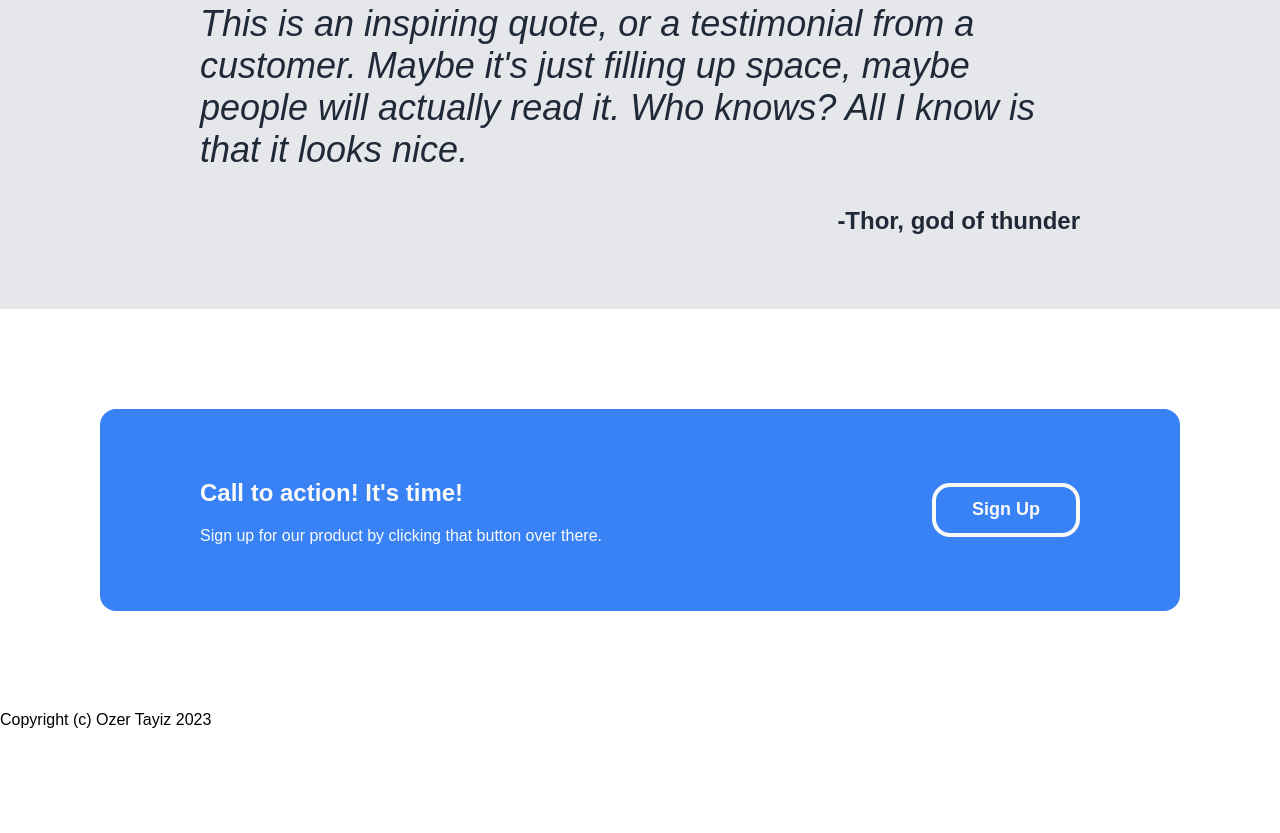
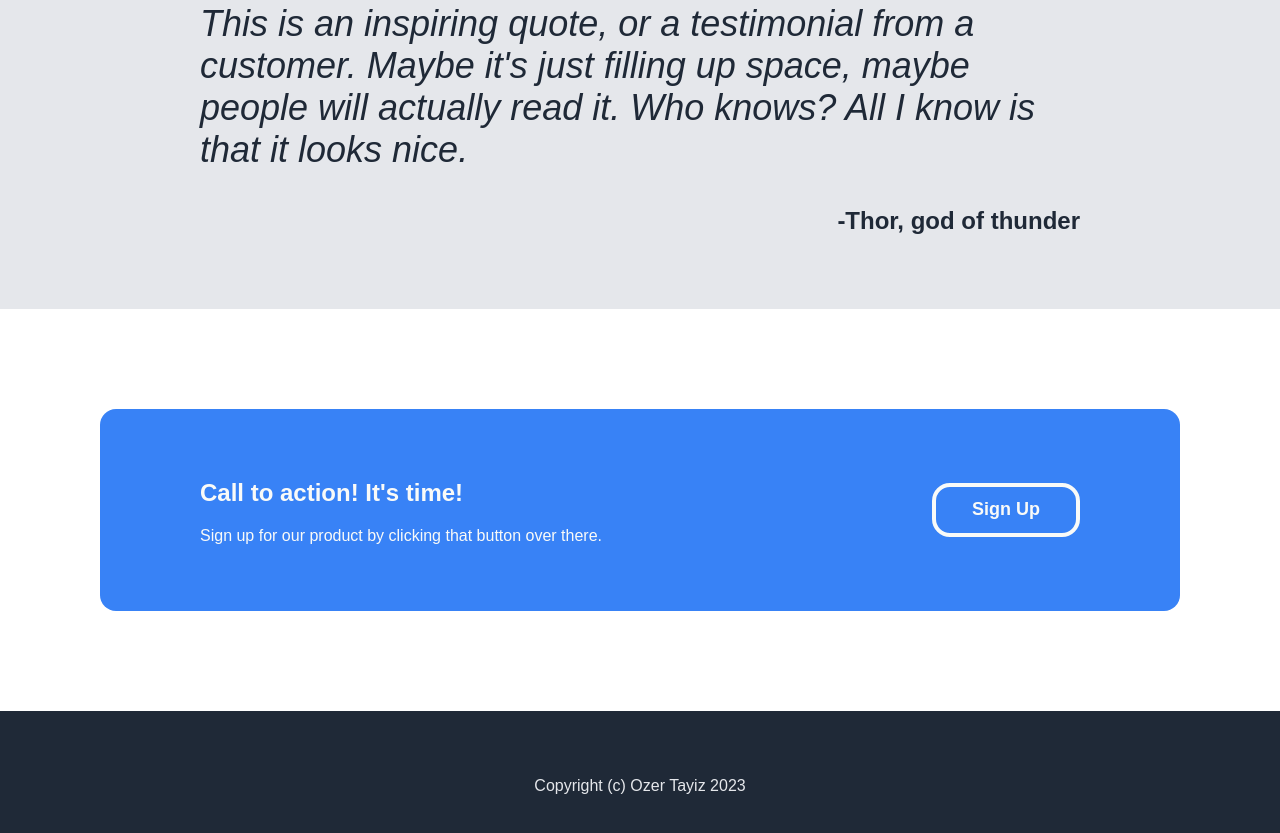
Before and after one commit to otayiz/odin-02-landingpage, a plain HTML site: page index.html in a window 1280 px wide. Shown: the part 898-1731 px from the top of the page. Before the commit the page ends 1643 px from the top, so only its background shows below. Drawn offline with Linux system fonts and the light colour scheme.

Commit message:
style the footer

```diff
--- a/style.css
+++ b/style.css
@@ -130,3 +130,10 @@ nav li {
     font-size: 18px;
     font-weight: bold;
 }
+
+footer {
+    background: #1F2937;
+    color: #e5e7eb;
+    text-align: center;
+    padding: 50px;
+}
```
